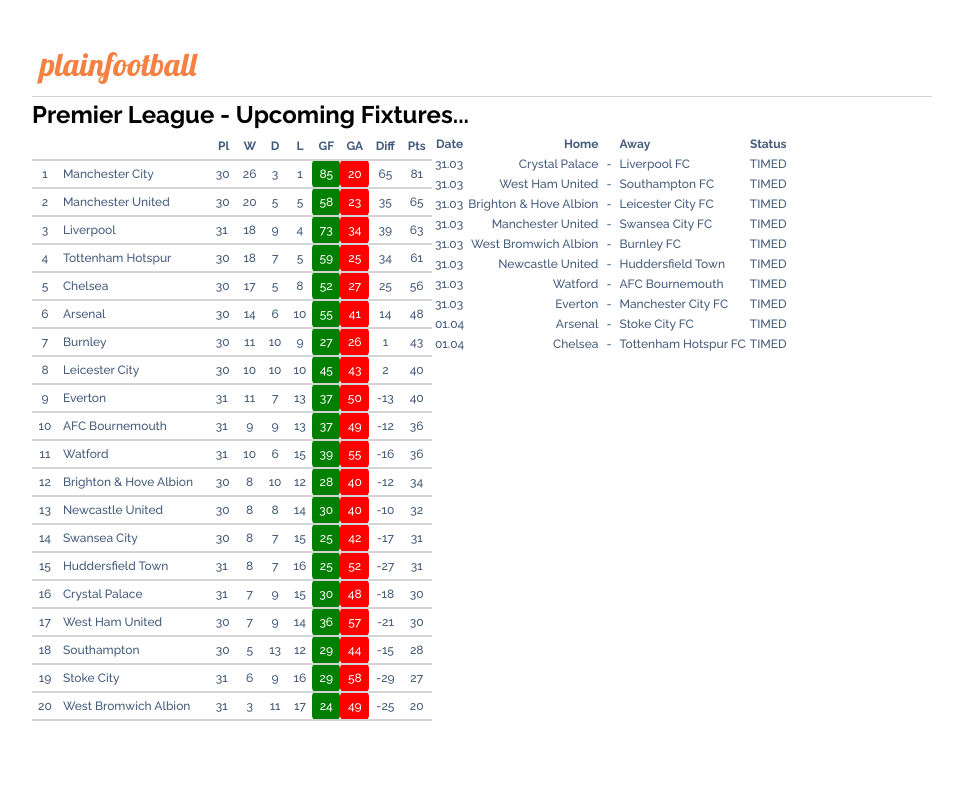
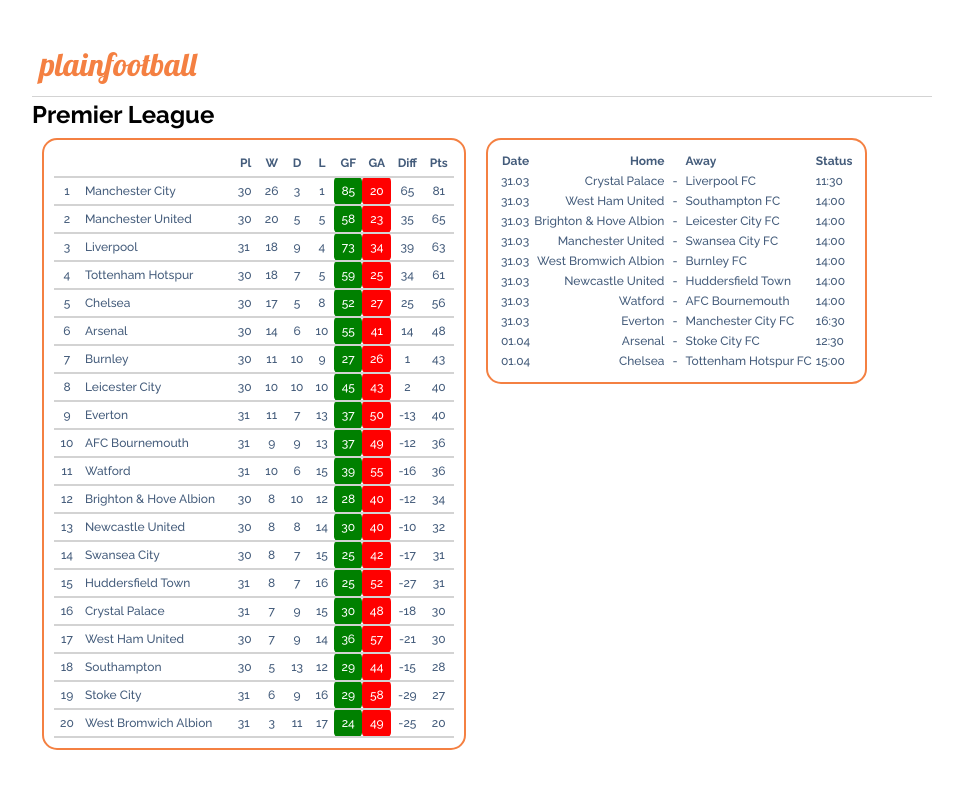
Before and after one commit to mxdws/datatable, a Jekyll site: the page built from index.html, in a window 1280 px wide. Shown: the top 789 px of the page, without its empty margins (158-1121 px from the left). Built offline with Jekyll 4.4.1, drawn with Linux system fonts in a browser that asks for light colours.

Commit message:
Formatting changes and match status change to time

```diff
--- a/_includes/nextleaguefixtures.html
+++ b/_includes/nextleaguefixtures.html
@@ -7,7 +7,7 @@
       <th class="separator"></th>
       <th class="awayGoals"></th>
       <th class="awayTeam">Away</th>
-      <th class="matchStatus">Status</th>
+      <th class="matchTime">Status</th>
     </tr>
     {% assign timedGames = site.data.epl201718fix.fixtures | where:"status","TIMED" %}
     {% for games in timedGames limit:10 %}
@@ -18,7 +18,7 @@
           <td class="separator">-</td>
           <td class="awayGoals">{{ games.result.goalsAwayTeam | replace: " FC", "" }}</td>
           <td class="awayTeam">{{ games.awayTeamName }}</td>
-          <td class="matchStatus">{{ games.status }}</td>
+          <td class="matchTime">{{ games.date |  date: "%H:%M" }}</td>
         </tr>
     {% endfor %}
   </table>
--- a/_sass/minima/_footy.sass
+++ b/_sass/minima/_footy.sass
@@ -1,3 +1,4 @@
+$primary-color: #f48042
 
 body
   font-family: 'Raleway'
@@ -11,7 +12,7 @@
   .logo
     padding: .5em .5em
     a, a:visited
-      color: #f48042
+      color: $primary-color
       font-family: 'Lobster', cursive
       font-size: 2em
       text-decoration: none
@@ -35,13 +36,16 @@
 
 
 #standingsSection
+  border: 2px $primary-color solid
+  border-radius: 15px
+  margin: 5px 10px
+  padding: 10px
   .standings
     min-width: 400px
     color: #445c7b
     font-size: 12px
     font-weight: 500
     line-height: 16px
-    margin-bottom: 36px
 
   .position
     text-align: center
@@ -77,6 +81,10 @@
 
 #fixturesSection
   .nextLeagueFixtures
+    border: 2px $primary-color solid
+    border-radius: 15px
+    margin: 5px 10px
+    padding: 10px
     color: #445c7b
     font-family: 'Raleway'
     font-size: 12px
--- a/index.html
+++ b/index.html
@@ -2,7 +2,7 @@
 layout: page
 ---
 
-<h2>Premier League - Upcoming Fixtures...</h2>
+<h2>Premier League</h2>
 <div class="league-summary">
   {% include standings.html %}
   {% include nextleaguefixtures.html %}
```
